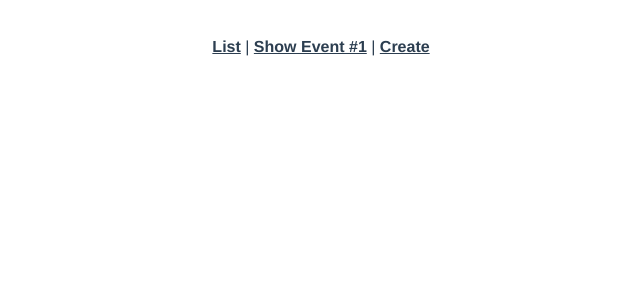
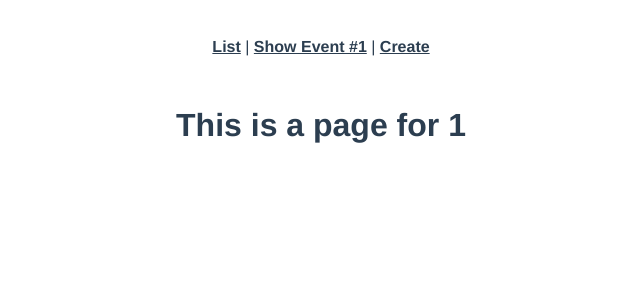
Before and after one commit to justin-hill426/real-world-vue, a Vue app: page /user/1 in a window 1280 px wide. Shown: the top 300 px of the page, without its empty margins (319-959 px from the left). Built offline with nearby package versions, Linux system fonts and the light colour scheme.

Commit message:
Updated dynamic routing

```diff
--- a/src/router/index.js
+++ b/src/router/index.js
@@ -3,6 +3,7 @@
 import EventList from "@/views/EventList.vue";
 import EventCreate from "@/views/EventCreate.vue";
 import EventShow from "@/views/EventShow.vue";
+import User from "@/views/User.vue";
 
 Vue.use(VueRouter);
 
@@ -22,6 +23,11 @@
     name: "event-create",
     component: EventCreate,
   },
+  {
+    path: "/user/:username",
+    name: "user",
+    component: User,
+  },
 ];
 
 const router = new VueRouter({
--- /dev/null
+++ b/src/views/User.vue
@@ -0,0 +1,15 @@
+<template>
+  <div class="user">
+    <h1>This is a page for {{ $route.params.username }}</h1>
+  </div>
+</template>
+
+<script>
+  export default {
+
+  }
+</script>
+
+<style lang="scss" scoped>
+
+</style>
```
